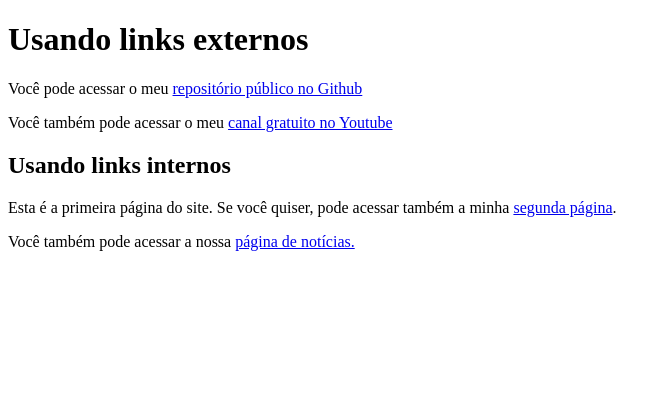
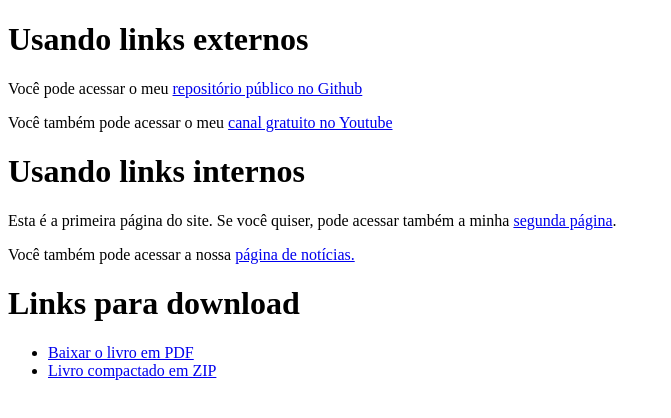
Before and after one commit to liatsuki/HTML5-CSS3, a plain HTML site: page html-css/exercicios/ex010/index.html in a window 1280 px wide. Shown: the whole page, without its empty margins (0-671 px from the left). Drawn offline with Linux system fonts and the light colour scheme.

Commit message:
180124_1027

```diff
--- a/html-css/exercicios/ex010/index.html
+++ b/html-css/exercicios/ex010/index.html
@@ -10,10 +10,16 @@
     <p>Você pode acessar o meu <a href="https://liatsuki.github.io" target="_blank" rel="external"> repositório público no Github </a></p> <!-- para abrir um novo separador - target="_blank" na tag a href. O rel="external" é só indicar que é um link externo -->
     <p>Você também pode acessar o meu <a href="https://www.youtube.com/"> canal gratuito no Youtube</a></p>
 
-    <h2>Usando links internos</h2>
+    <h1>Usando links internos</h1>
     <p>Esta é a primeira página do site. Se você quiser, pode acessar também a minha <a href="pag002.html" target="_self" rel="next">segunda página</a>.</p>
 
-    <p>Você também pode acessar a nossa <a href="noticias/pag003.html" rel="next" target="_self">página de notícias.</p>
+    <p>Você também pode acessar a nossa <a href="noticias/pag003.html" rel="next" target="_self">página de notícias.</a></p>
+
+    <h1>Links para download</h1>
+    <ul>
+        <li><a href="livro/10 - Ligações em toda parte.pdf" download="10 - Ligações em toda parte.pdf" type="application/pdf">Baixar o livro em PDF</a></li>
+        <li><a href="livro/10 - Ligações em toda parte.zip" download="10 - Ligações em toda parte.pdf" type="application/zip">Livro compactado em ZIP</a></li>
+    </ul>
 
 </body>
 </html>
```
Also changed, not shown: 2 other files.
